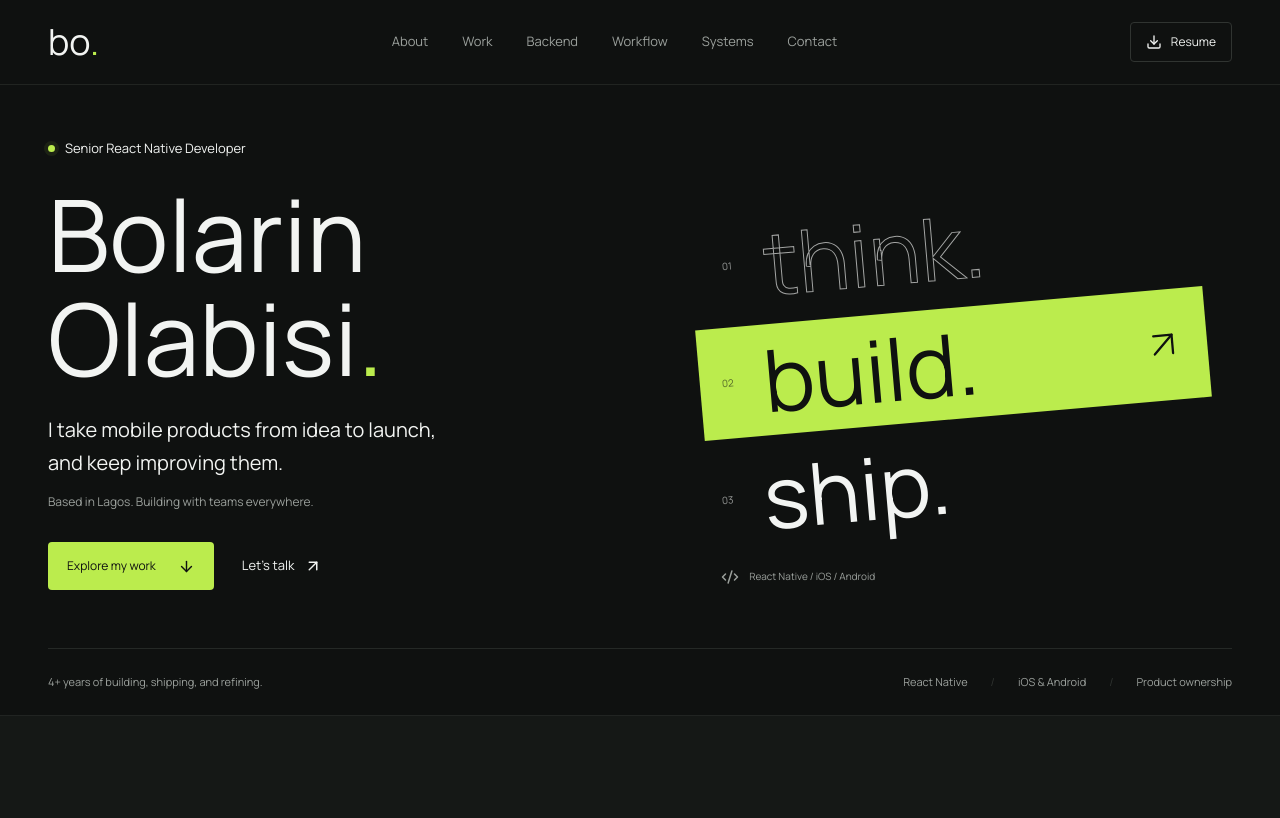
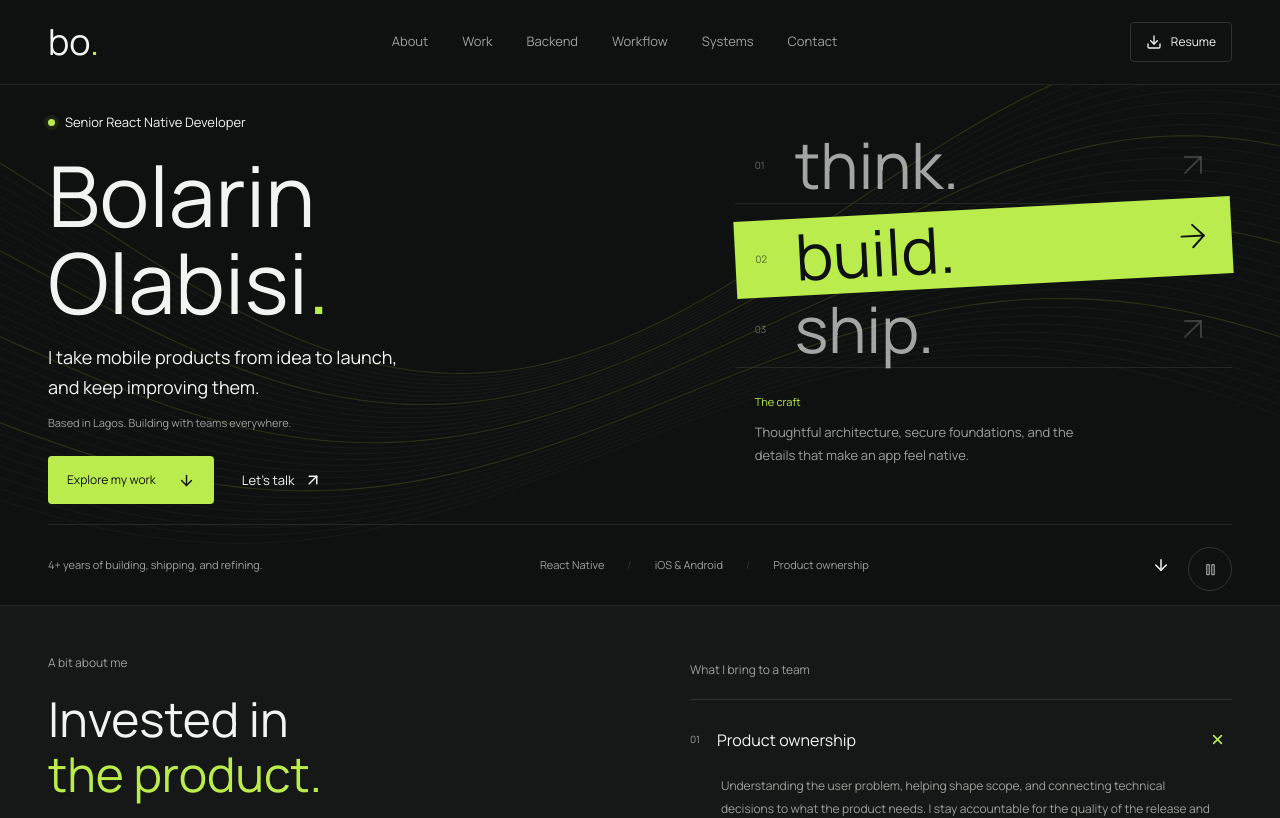
Before and after one commit to mightyFZeus/portfolio-new, a Next.js app: page / in a window 1280 px wide. Shown: the top 818 px of the page. Built offline with nearby package versions, Linux system fonts and the light colour scheme.

Commit message:
Add immersive hero interactions and refine portfolio layout

```diff
--- a/src/app/globals.css
+++ b/src/app/globals.css
@@ -166,7 +166,12 @@ svg {
 }
 
 .hero {
-  min-height: 630px;
+  position: relative;
+  isolation: isolate;
+  overflow: clip;
+}
+.hero-inner {
+  min-height: 670px;
   position: relative;
   padding-top: 54px;
 }
@@ -191,7 +196,7 @@ svg {
   box-shadow: 0 0 0 4px oklch(var(--accent) / 0.08);
 }
 .hero h1 {
-  font-size: 100px;
+  font-size: 112px;
   font-weight: 600;
   line-height: 1.04;
   margin: 23px 0 23px;
@@ -266,7 +271,8 @@ svg {
   display: flex;
   justify-content: space-between;
   gap: 18px;
-  padding-block: 25px;
+  padding: 25px 56px 25px 0;
+  align-items: center;
   border-top: 1px solid oklch(var(--line) / 0.7);
   font-size: 11px;
   color: oklch(var(--muted));
@@ -274,6 +280,18 @@ svg {
 .hero-bottom > div {
   display: flex;
   gap: 23px;
+}
+.hero-next {
+  width: 30px;
+  height: 30px;
+  display: grid;
+  place-items: center;
+  color: oklch(var(--foreground));
+  transition: transform 220ms var(--ease), color 180ms;
+}
+.hero-next:hover {
+  transform: translateY(3px);
+  color: oklch(var(--accent));
 }
 .hero-bottom > div span + span::before {
   content: "/";
@@ -310,8 +328,8 @@ h2 {
 }
 .featured-grid {
   display: grid;
-  grid-template-columns: repeat(2, minmax(0, 1fr));
-  gap: 32px;
+  grid-template-columns: 1fr;
+  gap: 0;
 }
 .featured-project {
   min-width: 0;
@@ -390,8 +408,8 @@ h2 {
   display: inline-flex;
   align-items: center;
   gap: 7px;
-  min-height: 30px;
-  font-size: 11px;
+  min-height: 44px;
+  font-size: 12px;
   font-weight: 600;
 }
 .project-links a:hover {
@@ -440,6 +458,7 @@ h2 {
 .about-section {
   background: oklch(var(--surface));
   border-block: 1px solid oklch(var(--line) / 0.45);
+  padding-top: 80px;
 }
 .about-grid {
   display: grid;
@@ -635,7 +654,7 @@ h2 {
   color: oklch(var(--muted));
 }
 .contact-main h2 {
-  font-size: 54px;
+  font-size: 64px;
   margin-top: 27px;
   max-width: 21ch;
 }
@@ -743,18 +762,18 @@ h2 {
 }
 
 @media (min-width: 1500px) {
-  .hero {
-    min-height: 660px;
+  .hero-inner {
+    min-height: 700px;
   }
   .hero h1 {
-    font-size: 108px;
+    font-size: 120px;
   }
 }
 @media (max-width: 1100px) {
   .section-shell {
     width: calc(100% - 64px);
   }
-  .hero {
+  .hero-inner {
     min-height: 630px;
   }
   .hero h1 {
@@ -795,7 +814,7 @@ h2 {
   .desktop-nav a {
     font-size: 11px;
   }
-  .hero {
+  .hero-inner {
     padding-top: 46px;
     min-height: 615px;
   }
@@ -833,7 +852,7 @@ h2 {
     font-size: 39px;
   }
   .featured-grid {
-    gap: 22px;
+    gap: 0;
   }
   .project-title-row h3 {
     font-size: 21px;
@@ -933,9 +952,9 @@ h2 {
     font-size: 15px;
     border-bottom: 1px solid oklch(var(--line) / 0.55);
   }
-  .hero {
+  .hero-inner {
     min-height: 0;
-    padding-top: 38px;
+    padding-top: 32px;
   }
   .hero-copy {
     width: 100%;
@@ -948,7 +967,7 @@ h2 {
   .hero h1 {
     font-size: 60px;
     line-height: 1.04;
-    margin-block: 22px;
+    margin-block: 18px;
   }
   .hero-intro {
     font-size: 16px;
@@ -970,7 +989,7 @@ h2 {
   }
   .hero-actions {
     gap: 24px;
-    margin-top: 26px;
+    margin-top: 22px;
     justify-content: center;
     flex-wrap: wrap;
   }
@@ -988,12 +1007,14 @@ h2 {
     justify-content: center;
     text-align: center;
   }
+  .hero-next { display: none; }
   .hero-bottom > div {
     display: none;
   }
   .work-section {
     padding-top: 40px;
   }
+  .about-section { padding-top: 48px; }
   h2 {
     font-size: 37px;
   }
@@ -1012,7 +1033,7 @@ h2 {
   }
   .featured-grid {
     grid-template-columns: 1fr;
-    gap: 42px;
+    gap: 0;
   }
   .project-title-row {
     margin-top: 19px;
@@ -1172,6 +1193,23 @@ h2 {
     font-size: 12px;
   }
 }
+@media (min-width: 761px) and (max-height: 800px) {
+  .hero-inner { min-height: 520px; padding-top: 28px; }
+  .hero h1 { font-size: 84px; margin-block: 18px; }
+  .hero-intro { font-size: 18px; }
+  .hero-location { font-size: 11px; margin-top: 10px; }
+  .hero-actions { margin-top: 24px; }
+  .about-section { padding-top: 48px; }
+}
+@media (max-width: 600px) and (max-height: 740px) {
+  .hero-inner { padding-top: 24px; }
+  .hero h1 { font-size: 52px; margin-block: 14px; }
+  .hero-intro { font-size: 15px; }
+  .hero-location { font-size: 10px; margin-top: 10px; }
+  .hero-location > span { display: inline; }
+  .hero-actions { margin-top: 18px; }
+  .about-section { padding-top: 32px; }
+}
 @media (prefers-reduced-motion: reduce) {
   html {
     scroll-behavior: auto;
--- a/src/app/page.tsx
+++ b/src/app/page.tsx
@@ -17,6 +17,7 @@ import {
 import { ScrollReveal } from "@/components/scroll-reveal";
 import { SiteHeader } from "@/components/site-header";
 import { KineticType } from "@/components/kinetic-type";
+import { HeroField } from "@/components/hero-field";
 import {
   backendSkills,
   codingWorkflow,
@@ -52,7 +53,9 @@ export default function Home() {
 
 function HeroSection() {
   return (
-    <section id="top" className="hero section-shell">
+    <section id="top" className="hero">
+      <HeroField />
+      <div className="hero-inner section-shell">
         <div className="hero-copy reveal">
           <p className="role-label">
             <span className="status-dot" />
@@ -86,6 +89,10 @@ function HeroSection() {
             <span>React Native</span>
             <span>iOS &amp; Android</span>
             <span>Product ownership</span>
+          </div>
+          <a href="#about" className="hero-next" aria-label="More about Bolarin">
+            <ArrowDown size={18} aria-hidden="true" />
+          </a>
         </div>
       </div>
     </section>
@@ -207,10 +214,12 @@ function FeaturedProject({
         </span>
         <ProjectStatus status={project.status} />
       </div>
+      <div className="featured-project-body">
         <div className="project-title-row">
           <h3>{project.title}</h3>
         </div>
         <p className="project-description">{project.summary}</p>
+      </div>
       <div className="project-meta">
         <div className="project-tags">
           {project.focus.slice(0, 3).map((tag) => (
--- a/src/app/portfolio-motion.css
+++ b/src/app/portfolio-motion.css
@@ -1,63 +1,106 @@
+.hero-field {
+  position: absolute;
+  inset: 0;
+  width: 100%;
+  height: 100%;
+  opacity: 0.6;
+  pointer-events: none;
+}
+.motion-toggle {
+  position: absolute;
+  right: max(48px, calc((100% - 1240px) / 2));
+  bottom: 14px;
+  z-index: 3;
+  width: 44px;
+  height: 44px;
+  display: grid;
+  place-items: center;
+  color: oklch(var(--muted));
+  background: oklch(var(--background));
+  border: 1px solid oklch(var(--line));
+  border-radius: 50%;
+  transition: color 180ms, border-color 180ms;
+}
+.motion-toggle:hover:not(:disabled) {
+  border-color: oklch(var(--accent));
+  color: oklch(var(--accent));
+}
+.motion-toggle:disabled {
+  opacity: 0.4;
+  cursor: default;
+}
 .kinetic-stage {
   position: absolute;
-  right: 2%;
-  top: 88px;
-  width: 43%;
-  padding: 18px 0;
-  user-select: none;
+  right: 0;
+  top: 72px;
+  width: 42%;
 }
-.kinetic-row {
-  transition: transform 650ms cubic-bezier(0.22, 1, 0.36, 1);
+.kinetic-choices {
+  display: grid;
+  gap: 5px;
 }
-.kinetic-line {
+.kinetic-choice {
   display: flex;
   align-items: center;
-  gap: 22px;
-  padding: 6px 22px;
-  transform-origin: center;
+  gap: 20px;
+  width: 100%;
+  min-height: 98px;
+  padding: 6px 20px;
+  border: 0;
+  border-bottom: 1px solid oklch(var(--line) / 0.65);
+  background: transparent;
+  color: oklch(var(--foreground) / 0.65);
+  text-align: left;
+  transition: transform 450ms var(--ease), background-color 250ms, color 250ms;
+}
+.kinetic-choice[aria-pressed="true"] {
+  background: oklch(var(--accent));
+  color: oklch(var(--background));
+  border-color: transparent;
+  transform: rotate(-3deg);
 }
 .kinetic-word {
-  font-size: 86px;
-  font-weight: 700;
-  line-height: 1.15;
+  font-size: 80px;
+  font-weight: 600;
+  line-height: 1;
 }
 .kinetic-number {
   width: 20px;
   font-size: 10px;
   opacity: 0.6;
 }
-.kinetic-line-0 {
-  transform: rotate(-5deg);
-}
-.kinetic-line-0 .kinetic-word {
-  color: transparent;
-  -webkit-text-stroke: 1px oklch(var(--foreground) / 0.65);
-}
-.kinetic-line-1 {
-  background: oklch(var(--accent));
-  color: oklch(var(--background));
-  transform: rotate(-5deg);
-  margin-block: 6px;
-}
-.kinetic-line-2 {
-  transform: rotate(-5deg);
-}
-.kinetic-line-2 .kinetic-word {
-  color: oklch(var(--foreground));
-}
 .kinetic-arrow {
   margin-left: auto;
-  width: 44px;
-  height: 44px;
-  transition: transform 450ms cubic-bezier(0.22, 1, 0.36, 1);
+  width: 38px;
+  height: 38px;
+  opacity: 0.3;
+  transition: transform 350ms var(--ease), opacity 250ms;
 }
-.kinetic-caption {
-  display: flex;
-  align-items: center;
-  gap: 10px;
-  margin: 32px 22px 0;
-  font-size: 10px;
+.kinetic-choice[aria-pressed="true"] .kinetic-arrow {
+  opacity: 1;
+  transform: rotate(45deg);
+}
+.kinetic-detail {
+  margin: 30px 20px 0;
+  min-height: 100px;
+  max-width: 37ch;
+}
+.kinetic-detail-copy {
+  animation: approach-enter 350ms var(--ease) both;
+}
+.kinetic-detail span {
+  font-size: 11px;
+  color: oklch(var(--accent));
+}
+.kinetic-detail p {
+  margin-top: 9px;
+  font-size: 13px;
+  line-height: 1.75;
   color: oklch(var(--muted));
+}
+@keyframes approach-enter {
+  from { opacity: 0; transform: translateY(7px); }
+  to { opacity: 1; transform: translateY(0); }
 }
 .scroll-progress {
   position: fixed;
@@ -78,8 +121,18 @@
 
 .featured-project {
   position: relative;
-  padding-block: 27px 24px;
-  border-block: 1px solid oklch(var(--line));
+  padding-block: 28px 30px;
+  border-top: 1px solid oklch(var(--line));
+}
+.featured-project:last-child {
+  border-bottom: 1px solid oklch(var(--line));
+}
+.featured-project-body {
+  display: grid;
+  grid-template-columns: 1.1fr 1fr;
+  align-items: center;
+  gap: 48px;
+  padding-block: 22px 28px;
 }
 .featured-project::before {
   content: "";
@@ -110,10 +163,10 @@
   color: oklch(var(--foreground));
 }
 .featured-project .project-title-row {
-  margin-block: 34px 15px;
+  margin: 0;
 }
 .featured-project .project-title-row h3 {
-  font-size: 44px;
+  font-size: 64px;
   font-weight: 500;
   transition:
     transform 300ms cubic-bezier(0.22, 1, 0.36, 1),
@@ -121,9 +174,13 @@
 }
 .featured-project .project-description {
   max-width: 43ch;
+  font-size: 15px;
 }
 .featured-project .project-meta {
-  margin-top: 22px;
+  margin-top: 0;
+  flex-direction: row;
+  justify-content: space-between;
+  align-items: center;
   gap: 15px;
 }
 .project-index {
@@ -348,8 +405,12 @@
 }
 
 @media (hover: hover) and (pointer: fine) {
-  .kinetic-stage:hover .kinetic-arrow {
-    transform: rotate(45deg);
+  .kinetic-choice:hover:not([aria-pressed="true"]) {
+    color: oklch(var(--foreground));
+    transform: translateX(8px);
+  }
+  .kinetic-choice:hover .kinetic-arrow {
+    opacity: 1;
   }
   .featured-project:hover::before,
   .featured-project:focus-within::before {
@@ -378,7 +439,7 @@
 }
 @supports (animation-timeline: view()) {
   @media (prefers-reduced-motion: no-preference) {
-    .kinetic-scroll {
+    .kinetic-stage {
       animation: kinetic-exit linear both;
       animation-timeline: view();
       animation-range: exit 0% exit 100%;
@@ -397,14 +458,15 @@
 }
 @media (max-width: 1100px) {
   .kinetic-stage {
-    right: 1%;
+    right: 0;
     width: 43%;
-    top: 123px;
+    top: 100px;
   }
   .kinetic-word {
     font-size: 66px;
   }
-  .kinetic-line {
+  .kinetic-choice {
+    min-height: 82px;
     padding-inline: 15px;
     gap: 13px;
   }
@@ -424,9 +486,10 @@
   }
 }
 @media (max-width: 760px) {
+  .motion-toggle { right: 20px; }
   .kinetic-stage {
     width: 42%;
-    top: 132px;
+    top: 105px;
   }
   .kinetic-word {
     font-size: 49px;
@@ -435,21 +498,24 @@
     width: 12px;
     font-size: 8px;
   }
-  .kinetic-line {
-    padding-inline: 12px;
+  .kinetic-choice {
+    min-height: 66px;
+    padding-inline: 10px;
     gap: 9px;
   }
   .kinetic-arrow {
     width: 25px;
     height: 25px;
   }
-  .kinetic-caption {
-    font-size: 8px;
-    gap: 6px;
-    margin-left: 9px;
+  .kinetic-detail {
+    margin: 25px 10px 0;
+    min-height: 135px;
+  }
+  .kinetic-detail p {
+    font-size: 12px;
   }
   .featured-project .project-title-row h3 {
-    font-size: 32px;
+    font-size: 40px;
   }
   .featured-category {
     font-size: 9px;
@@ -479,16 +545,16 @@
   }
 }
 @media (max-width: 600px) {
+  .motion-toggle { bottom: 4px; }
   .kinetic-stage {
     position: relative;
     width: min(100%, 340px);
-    margin: 38px auto 30px;
+    margin: 26px auto 15px;
     right: auto;
     top: auto;
     padding: 0;
   }
-  .kinetic-scroll {
-    display: grid;
+  .kinetic-choices {
     grid-template-columns: repeat(3, minmax(0, 1fr));
     align-items: center;
     gap: 6px;
@@ -496,23 +562,33 @@
   .kinetic-word {
     font-size: 30px;
   }
-  .kinetic-line {
+  .kinetic-choice {
     justify-content: center;
-    padding: 7px 4px;
+    min-height: 48px;
+    padding: 8px 4px;
     gap: 0;
-    transform: none;
   }
-  .kinetic-line-1 {
-    margin-block: 0;
-    transform: rotate(-5deg);
+  .kinetic-detail {
+    margin: 16px auto 0;
+    min-height: 88px;
+    max-width: 35ch;
+    text-align: center;
   }
   .kinetic-number,
-  .kinetic-caption,
   .kinetic-arrow {
     display: none;
   }
+  .featured-project-body {
+    grid-template-columns: 1fr;
+    gap: 15px;
+    padding-block: 22px;
+  }
+  .featured-project .project-meta {
+    flex-direction: column;
+    align-items: flex-start;
+  }
   .featured-project .project-title-row {
-    margin-block: 25px 14px;
+    margin: 0;
   }
   .featured-project .project-title-row h3 {
     font-size: 38px;
@@ -546,11 +622,23 @@
     font-size: 26px;
   }
 }
+@media (min-width: 761px) and (max-height: 800px) {
+  .kinetic-stage { top: 42px; }
+  .kinetic-choice { min-height: 76px; }
+  .kinetic-word { font-size: 64px; }
+  .kinetic-detail { margin-top: 20px; min-height: 86px; }
+}
+@media (max-width: 600px) and (max-height: 740px) {
+  .kinetic-stage { margin-block: 24px 12px; }
+  .kinetic-detail { margin-top: 14px; min-height: 72px; }
+  .kinetic-detail p { font-size: 11px; line-height: 1.6; }
+}
 @media (prefers-reduced-motion: reduce) {
-  .kinetic-row,
-  .kinetic-scroll {
+  .kinetic-stage {
+    animation: none !important;
     transform: none !important;
   }
+  .kinetic-detail-copy { animation: none; }
   .kinetic-arrow,
   .workflow-step:hover .workflow-step-marker > svg,
   .featured-project:hover h3,
--- /dev/null
+++ b/src/components/hero-field.tsx
@@ -0,0 +1,152 @@
+"use client";
+
+import { Pause, Play } from "lucide-react";
+import { useEffect, useRef, useState, useSyncExternalStore } from "react";
+
+const motionQuery = "(prefers-reduced-motion: reduce)";
+const subscribeToMotion = (notify: () => void) => {
+  const query = window.matchMedia(motionQuery);
+  query.addEventListener("change", notify);
+  return () => query.removeEventListener("change", notify);
+};
+
+export function HeroField() {
+  const canvas = useRef<HTMLCanvasElement>(null);
+  const scene = useRef({ phase: 0, x: 0.7, y: 0.5 });
+  const [paused, setPaused] = useState(false);
+  const reducedMotion = useSyncExternalStore(
+    subscribeToMotion,
+    () => window.matchMedia(motionQuery).matches,
+    () => true,
+  );
+
+  useEffect(() => {
+    const element = canvas.current;
+    const hero = element?.closest("section");
+    const context = element?.getContext("2d");
+    if (!element || !hero || !context) return;
+
+    let width = 0;
+    let height = 0;
+    let frame = 0;
+    let lastTime = 0;
+    let phase = scene.current.phase;
+    let visible = true;
+    let pointerX = 0.7;
+    let pointerY = 0.5;
+    let currentX = scene.current.x;
+    let currentY = scene.current.y;
+    const still = paused || reducedMotion;
+
+    const draw = () => {
+      context.clearRect(0, 0, width, height);
+      const lines = width < 600 ? 20 : 32;
+      const spread = width < 600 ? 6 : 9;
+      for (let line = 0; line < lines; line++) {
+        const offset = (line - lines / 2) * spread;
+        context.beginPath();
+        context.lineWidth = line % 8 === 0 ? 1.1 : 0.65;
+        context.strokeStyle = line % 8 === 0
+          ? "oklch(0.88 0.19 125 / 0.26)"
+          : "oklch(0.76 0.045 170 / 0.15)";
+        for (let point = 0; point <= 120; point++) {
+          const t = point / 120;
+          const x = width * (-0.1 + t * 1.2);
+          const fold = Math.sin(t * Math.PI * 2 - 0.8 + phase * 0.18);
+          const influence = Math.exp(-((t - currentX) ** 2) * 9);
+          const y = height * 0.48
+            + fold * height * 0.23
+            + offset * (0.35 + Math.cos(t * Math.PI) ** 2)
+            + Math.sin(t * 5 + line * 0.07 + phase) * 12
+            + influence * (currentY - 0.5) * 80;
+          if (point === 0) context.moveTo(x, y);
+          else context.lineTo(x, y);
+        }
+        context.stroke();
+      }
+    };
+
+    // Render only while the hero is visible, capped at 30 frames per second.
+    const animate = (time: number) => {
+      if (time - lastTime >= 1000 / 30) {
+        phase += Math.min(time - lastTime, 50) * 0.00025;
+        currentX += (pointerX - currentX) * 0.08;
+        currentY += (pointerY - currentY) * 0.08;
+        draw();
+        lastTime = time;
+      }
+      frame = requestAnimationFrame(animate);
+    };
+    const syncAnimation = () => {
+      cancelAnimationFrame(frame);
+      frame = 0;
+      if (!still && visible && !document.hidden) {
+        lastTime = performance.now();
+        frame = requestAnimationFrame(animate);
+      }
+    };
+    const resize = () => {
+      const bounds = element.getBoundingClientRect();
+      width = bounds.width;
+      height = bounds.height;
+      const scale = Math.min(window.devicePixelRatio || 1, 2);
+      element.width = Math.round(width * scale);
+      element.height = Math.round(height * scale);
+      context.setTransform(scale, 0, 0, scale, 0, 0);
+      draw();
+    };
+    const move = (event: PointerEvent) => {
+      if (still || event.pointerType !== "mouse") return;
+      const bounds = hero.getBoundingClientRect();
+      pointerX = (event.clientX - bounds.left) / bounds.width;
+      pointerY = (event.clientY - bounds.top) / bounds.height;
+    };
+    const reset = () => {
+      pointerX = 0.7;
+      pointerY = 0.5;
+    };
+
+    const resizeObserver = new ResizeObserver(resize);
+    resizeObserver.observe(element);
+    const visibilityObserver = new IntersectionObserver(([entry]) => {
+      visible = entry.isIntersecting;
+      syncAnimation();
+    });
+    visibilityObserver.observe(hero);
+    hero.addEventListener("pointermove", move);
+    hero.addEventListener("pointerleave", reset);
+    document.addEventListener("visibilitychange", syncAnimation);
+    resize();
+    syncAnimation();
+
+    return () => {
+      scene.current = { phase, x: currentX, y: currentY };
+      cancelAnimationFrame(frame);
+      resizeObserver.disconnect();
+      visibilityObserver.disconnect();
+      hero.removeEventListener("pointermove", move);
+      hero.removeEventListener("pointerleave", reset);
+      document.removeEventListener("visibilitychange", syncAnimation);
+    };
+  }, [paused, reducedMotion]);
+
+  const label = reducedMotion
+    ? "Reduced motion enabled"
+    : paused ? "Play background motion" : "Pause background motion";
+
+  return (
+    <>
+      <canvas ref={canvas} className="hero-field" aria-hidden="true" />
+      <button
+        className="motion-toggle"
+        type="button"
+        onClick={() => setPaused(!paused)}
+        disabled={reducedMotion}
+        aria-label={label}
+        title={label}
+      >
+        {paused || reducedMotion ? <Play size={15} /> : <Pause size={15} />}
+      </button>
+    </>
+  );
+}
--- a/src/components/kinetic-type.tsx
+++ b/src/components/kinetic-type.tsx
@@ -1,75 +1,51 @@
 "use client";
 
-import { ArrowUpRight, Code2 } from "lucide-react";
-import { useEffect, useRef, type PointerEvent } from "react";
+import { ArrowUpRight } from "lucide-react";
+import { useState } from "react";
+
+const approach = [
+  {
+    word: "think.",
+    label: "The product",
+    detail: "Understand the people and the problem. Help shape what is worth building.",
+  },
+  {
+    word: "build.",
+    label: "The craft",
+    detail: "Thoughtful architecture, secure foundations, and the details that make an app feel native.",
+  },
+  {
+    word: "ship.",
+    label: "The follow-through",
+    detail: "Own the release. Listen to the people using it. Keep making the product better.",
+  },
+];
 
 export function KineticType() {
-  const rows = useRef<Array<HTMLDivElement | null>>([]);
-  const frame = useRef(0);
-  const reducedMotion = useRef(true);
-
-  useEffect(() => {
-    const preference = window.matchMedia("(prefers-reduced-motion: reduce)");
-    const updatePreference = () => {
-      reducedMotion.current = preference.matches;
-      if (preference.matches)
-        rows.current.forEach((row) => row?.style.removeProperty("transform"));
-    };
-    updatePreference();
-    preference.addEventListener("change", updatePreference);
-    return () => {
-      cancelAnimationFrame(frame.current);
-      preference.removeEventListener("change", updatePreference);
-    };
-  }, []);
-
-  const move = (event: PointerEvent<HTMLDivElement>) => {
-    if (reducedMotion.current || event.pointerType !== "mouse") return;
-    const bounds = event.currentTarget.getBoundingClientRect();
-    const x = (event.clientX - bounds.left) / bounds.width - 0.5;
-    const y = (event.clientY - bounds.top) / bounds.height - 0.5;
-    cancelAnimationFrame(frame.current);
-    frame.current = requestAnimationFrame(() => {
-      rows.current.forEach((row, index) => {
-        if (row)
-          row.style.transform = `translate(${x * (index + 1) * 12}px, ${y * 12}px)`;
-      });
-    });
-  };
-
-  const reset = () => {
-    cancelAnimationFrame(frame.current);
-    rows.current.forEach((row) => row?.style.removeProperty("transform"));
-  };
+  const [active, setActive] = useState(1);
 
   return (
-    <div
-      className="kinetic-stage reveal-delay"
-      aria-hidden="true"
-      onPointerMove={move}
-      onPointerLeave={reset}
-    >
-      <div className="kinetic-scroll">
-        {["think.", "build.", "ship."].map((word, index) => (
-          <div
-            key={word}
-            className="kinetic-row"
-            ref={(element) => {
-              rows.current[index] = element;
-            }}
+    <div className="kinetic-stage reveal-delay">
+      <div className="kinetic-choices" role="group" aria-label="My approach to building products">
+        {approach.map((step, index) => (
+          <button
+            key={step.word}
+            className="kinetic-choice"
+            type="button"
+            aria-pressed={active === index}
+            aria-controls="approach-detail"
+            onClick={() => setActive(index)}
           >
-            <div className={`kinetic-line kinetic-line-${index}`}>
-              <span className="kinetic-number">0{index + 1}</span>
-              <span className="kinetic-word">{word}</span>
-              {index === 1 && (
-                <ArrowUpRight className="kinetic-arrow" strokeWidth={1.25} />
-              )}
-            </div>
-          </div>
+            <span className="kinetic-number" aria-hidden="true">0{index + 1}</span>
+            <span className="kinetic-word">{step.word}</span>
+            <ArrowUpRight className="kinetic-arrow" strokeWidth={1.25} aria-hidden="true" />
+          </button>
         ))}
-        <div className="kinetic-caption">
-          <Code2 size={18} />
-          <span>React Native / iOS / Android</span>
+      </div>
+      <div id="approach-detail" className="kinetic-detail" aria-live="polite" aria-atomic="true">
+        <div key={active} className="kinetic-detail-copy">
+          <span>{approach[active].label}</span>
+          <p>{approach[active].detail}</p>
         </div>
       </div>
     </div>
--- a/src/components/scroll-reveal.tsx
+++ b/src/components/scroll-reveal.tsx
@@ -54,8 +54,8 @@ export function ScrollReveal() {
         });
       },
       {
-        rootMargin: "0px 0px -12% 0px",
-        threshold: 0.15,
+        rootMargin: "0px 0px -24px 0px",
+        threshold: 0.05,
       },
     );
 
```
Also changed, not shown: 1 other file (tests, documents, lock files or other folders). Lines whose indentation alone changed are shown as unchanged.
